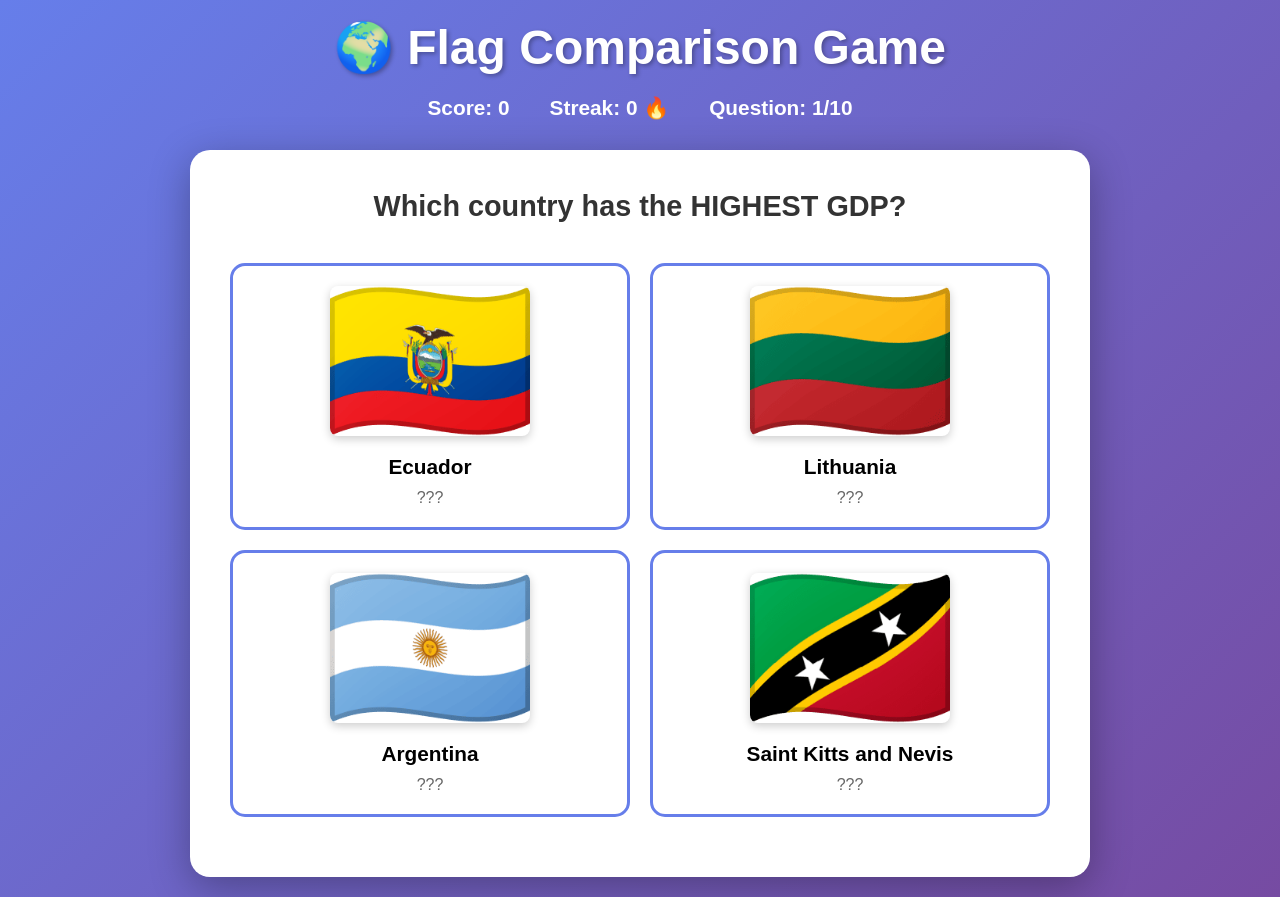
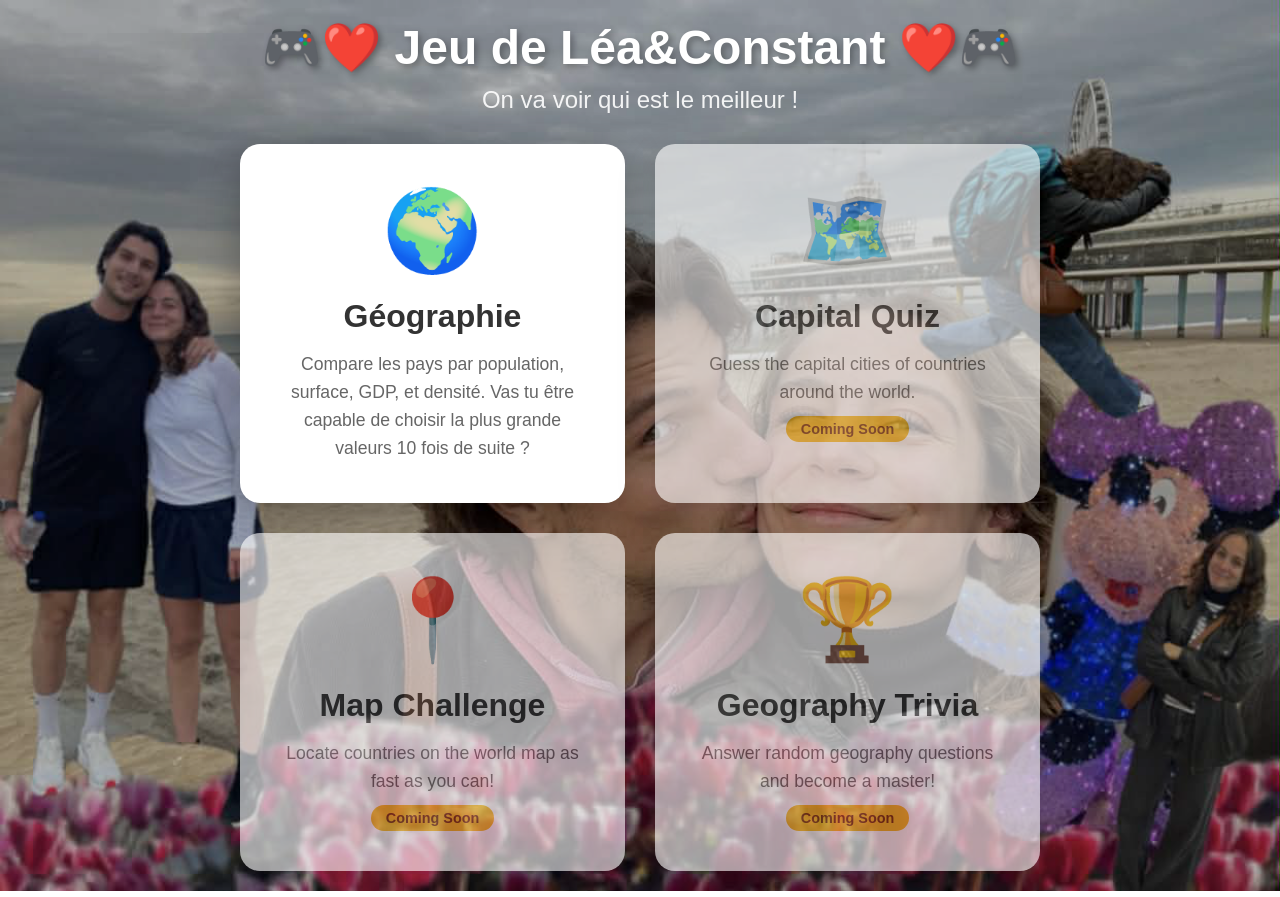
Before and after one commit to Constant000/lea-christmas-game, a Flask app: page / in a window 1280 px wide. Run offline with Flask 3, Linux system fonts and the light colour scheme.

Commit message:
menu-looks-good

```diff
--- /dev/null
+++ b/app.py
@@ -0,0 +1,25 @@
+#!/usr/bin/env python3
+"""
+Geography Games Collection
+Main menu to access different games
+"""
+
+from flask import Flask, render_template
+
+app = Flask(__name__)
+
+# Import and register game blueprints
+from flag_game.game import flag_game_bp
+
+app.register_blueprint(flag_game_bp, url_prefix='/flag-game')
+
+@app.route('/')
+def index():
+    """Main menu page."""
+    return render_template('menu.html')
+
+if __name__ == '__main__':
+    print("\n🎮 Geography Games Collection")
+    print("="*50)
+    print("📱 Open http://127.0.0.1:5000 in your browser\n")
+    app.run(debug=True)
--- /dev/null
+++ b/flag_game/game.py
@@ -0,0 +1,146 @@
+#!/usr/bin/env python3
+"""
+Flag Comparison Game - Web Version
+Compare countries by population, area, GDP, or density
+"""
+
+from flask import Blueprint, render_template, jsonify, send_from_directory
+import random
+import csv
+from pathlib import Path
+
+# Create blueprint
+flag_game_bp = Blueprint('flag_game', __name__,
+                         template_folder='templates',
+                         static_folder='static')
+
+FLAGS_FOLDER = Path(__file__).parent / "flags"
+countries_data = []
+
+
+def load_countries():
+    """Load country data from CSV."""
+    global countries_data
+    countries_data = []
+
+    csv_path = Path(__file__).parent / 'countries.csv'
+
+    try:
+        with open(csv_path, 'r', encoding='utf-8') as f:
+            first_line = f.readline()
+            f.seek(0)
+
+            delimiter = '\t' if '\t' in first_line else ','
+            reader = csv.DictReader(f, delimiter=delimiter)
+
+            for row in reader:
+                iso2 = None
+                for key in ['iso2', 'ISO2', 'id', 'Id', 'ID']:
+                    if key in row and row[key]:
+                        iso2 = row[key]
+                        break
+
+                if not iso2:
+                    continue
+
+                flag_file = FLAGS_FOLDER / f"{iso2.lower()}.png"
+                if not flag_file.exists():
+                    flag_file = FLAGS_FOLDER / f"{iso2.upper()}.png"
+                    if not flag_file.exists():
+                        continue
+
+                def safe_int(value):
+                    try:
+                        if not value or not str(value).strip():
+                            return 0
+                        clean_value = str(value).replace(',', '').replace(' ', '')
+                        return int(float(clean_value))
+                    except:
+                        return 0
+
+                def safe_float(value):
+                    try:
+                        if not value or not str(value).strip():
+                            return 0.0
+                        clean_value = str(value).replace(',', '').replace(' ', '')
+                        return float(clean_value)
+                    except:
+                        return 0.0
+
+                countries_data.append({
+                    'name': row.get('country', 'Unknown'),
+                    'iso2': iso2.lower(),
+                    'population': safe_int(row.get('population', 0)),
+                    'area': safe_int(row.get('area', 0)),
+                    'gdp': safe_int(row.get('gdp', 0)),
+                    'density': safe_float(row.get('density', 0))
+                })
+
+        print(f"✓ Loaded {len(countries_data)} countries for flag game")
+        return countries_data
+    except Exception as e:
+        print(f"Error loading CSV: {e}")
+        import traceback
+        traceback.print_exc()
+        return []
+
+
+@flag_game_bp.route('/')
+def index():
+    """Serve the main game page."""
+    return render_template('flag_game.html')
+
+
+@flag_game_bp.route('/flags/<path:filename>')
+def serve_flag(filename):
+    """Serve flag images."""
+    return send_from_directory(FLAGS_FOLDER, filename)
+
+
+@flag_game_bp.route('/api/question')
+def get_question():
+    """Get a random comparison question."""
+    if len(countries_data) < 4:
+        return jsonify({'error': 'Not enough countries loaded'}), 404
+
+    metrics = ['population', 'area', 'gdp', 'density']
+    metric = random.choice(metrics)
+
+    valid_countries = [c for c in countries_data if c[metric] > 0]
+
+    if len(valid_countries) < 4:
+        return jsonify({'error': f'Not enough countries with {metric} data'}), 404
+
+    random.shuffle(valid_countries)
+    selected_countries = valid_countries[:4]
+
+    sorted_countries = sorted(selected_countries, key=lambda x: x[metric], reverse=True)
+    correct_country = sorted_countries[0]
+
+    options = []
+    for country in selected_countries:
+        options.append({
+            'name': country['name'],
+            'iso2': country['iso2'],
+            'value': country[metric]
+        })
+
+    random.shuffle(options)
+
+    question_texts = {
+        'population': 'Which country has the HIGHEST population?',
+        'area': 'Which country has the LARGEST area?',
+        'gdp': 'Which country has the HIGHEST GDP?',
+        'density': 'Which country has the HIGHEST population density?'
+    }
+
+    return jsonify({
+        'question': question_texts[metric],
+        'metric': metric,
+        'options': options,
+        'correct_answer': correct_country['name']
+    })
+
+
+# Load countries when module is imported
+load_countries()
--- a/flag_game/templates/index.html
+++ b/flag_game/templates/flag_game.html
@@ -195,6 +195,8 @@
             </div>
         </div>
 
+        <a href="/" style="position: absolute; top: 20px; left: 20px; color: white; text-decoration: none; font-size: 1.5rem; background: rgba(0,0,0,0.2); padding: 10px 20px; border-radius: 10px;">← Back to Menu</a>
+
         <div class="game-card">
             <div id="game-content">
                 <div class="question" id="question-text">
@@ -254,7 +256,7 @@
 
         async function loadQuestion() {
             try {
-                const response = await fetch('/api/question');
+                const response = await fetch('/flag-game/api/question');  // Add /flag-game prefix
                 const data = await response.json();
 
                 if (data.error) {
@@ -265,10 +267,8 @@
                 currentCorrectAnswer = data.correct_answer;
                 currentMetric = data.metric;
 
-                // Update question text
                 document.getElementById('question-text').textContent = data.question;
 
-                // Create option cards
                 const optionsContainer = document.getElementById('options-container');
                 optionsContainer.innerHTML = '';
 
@@ -278,7 +278,7 @@
                     card.onclick = () => checkAnswer(option.name, card);
 
                     card.innerHTML = `
-                        <img src="/flags/${option.iso2}.png" alt="${option.name}" class="flag-image">
+                        <img src="/flag-game/flags/${option.iso2}.png" alt="${option.name}" class="flag-image">
                         <div class="country-name">${option.name}</div>
                         <div class="country-value" data-value="${option.value}">???</div>
                     `;
@@ -286,7 +286,6 @@
                     optionsContainer.appendChild(card);
                 });
 
-                // Hide result
                 document.getElementById('result').classList.add('hidden');
 
             } catch (error) {
--- /dev/null
+++ b/templates/menu.html
@@ -0,0 +1,169 @@
+<!DOCTYPE html>
+<html lang="en">
+<head>
+    <meta charset="UTF-8">
+    <meta name="viewport" content="width=device-width, initial-scale=1.0">
+    <title>🎮 Geography Games</title>
+    <style>
+        * {
+            margin: 0;
+            padding: 0;
+            box-sizing: border-box;
+        }
+
+        body {
+            font-family: Arial, sans-serif;
+            background: linear-gradient(135deg, #667eea 0%, #764ba2 100%);
+            min-height: 100vh;
+            display: flex;
+            align-items: center;
+            justify-content: center;
+            padding: 20px;
+        }
+
+        .menu-container {
+            max-width: 800px;
+            width: 100%;
+        }
+
+        .header {
+            text-align: center;
+            color: white;
+            margin-bottom: 30px;
+        }
+
+        .header h1 {
+            font-size: 3rem;
+            margin-bottom: 10px;
+            text-shadow: 3px 3px 6px rgba(0, 0, 0, 0.3);
+        }
+
+        .header p {
+            font-size: 1.5rem;
+            opacity: 0.9;
+        }
+
+        .games-grid {
+            display: grid;
+            grid-template-columns: repeat(auto-fit, minmax(300px, 1fr));
+            gap: 30px;
+        }
+
+        .game-card {
+            background: white;
+            border-radius: 20px;
+            padding: 40px;
+            text-align: center;
+            box-shadow: 0 10px 40px rgba(0, 0, 0, 0.3);
+            transition: all 0.3s ease;
+            cursor: pointer;
+            text-decoration: none;
+            color: inherit;
+            display: block;
+        }
+
+        .game-card:hover {
+            transform: translateY(-10px);
+            box-shadow: 0 15px 50px rgba(0, 0, 0, 0.4);
+        }
+
+        .game-icon {
+            font-size: 5rem;
+            margin-bottom: 20px;
+        }
+
+        .game-title {
+            font-size: 2rem;
+            font-weight: bold;
+            color: #333;
+            margin-bottom: 15px;
+        }
+
+        .game-description {
+            font-size: 1.1rem;
+            color: #666;
+            line-height: 1.6;
+        }
+
+        .coming-soon {
+            opacity: 0.6;
+            cursor: not-allowed;
+        }
+
+        .coming-soon:hover {
+            transform: none;
+        }
+
+        .badge {
+            display: inline-block;
+            background: #fbbf24;
+            color: #78350f;
+            padding: 5px 15px;
+            border-radius: 20px;
+            font-size: 0.9rem;
+            font-weight: bold;
+            margin-top: 10px;
+        }
+
+        body {
+            font-family: Arial, sans-serif;
+            background: linear-gradient(rgba(0, 0, 0, 0.3), rgba(0, 0, 0, 0.3)),
+                        url('/static/background.png');
+            background-size: cover;
+            background-position: center;
+            background-attachment: fixed;
+            background-repeat: no-repeat;
+            min-height: 100vh;
+            display: flex;
+            align-items: center;
+            justify-content: center;
+            padding: 20px;
+        }
+    </style>
+</head>
+<body>
+    <div class="menu-container">
+        <div class="header">
+            <h1>🎮❤️ Jeu de Léa&Constant ❤️🎮</h1>
+            <p>On va voir qui est le meilleur !</p>
+        </div>
+
+        <div class="games-grid">
+            <a href="/flag-game/" class="game-card">
+                <div class="game-icon">🌍</div>
+                <div class="game-title">Géographie</div>
+                <div class="game-description">
+                    Compare les pays par population, surface, GDP, et densité. Vas tu être capable de choisir la plus grande valeurs 10 fois de suite ?
+                </div>
+            </a>
+
+            <div class="game-card coming-soon">
+                <div class="game-icon">🗺️</div>
+                <div class="game-title">Capital Quiz</div>
+                <div class="game-description">
+                    Guess the capital cities of countries around the world.
+                </div>
+                <span class="badge">Coming Soon</span>
+            </div>
+
+            <div class="game-card coming-soon">
+                <div class="game-icon">📍</div>
+                <div class="game-title">Map Challenge</div>
+                <div class="game-description">
+                    Locate countries on the world map as fast as you can!
+                </div>
+                <span class="badge">Coming Soon</span>
+            </div>
+
+            <div class="game-card coming-soon">
+                <div class="game-icon">🏆</div>
+                <div class="game-title">Geography Trivia</div>
+                <div class="game-description">
+                    Answer random geography questions and become a master!
+                </div>
+                <span class="badge">Coming Soon</span>
+            </div>
+        </div>
+    </div>
+</body>
+</html>
```
Also changed, not shown: flag_game/flags_game_web.py (deleted, +0 -203 lines), flag_game/__init__.py (added), static/background.png (added).
